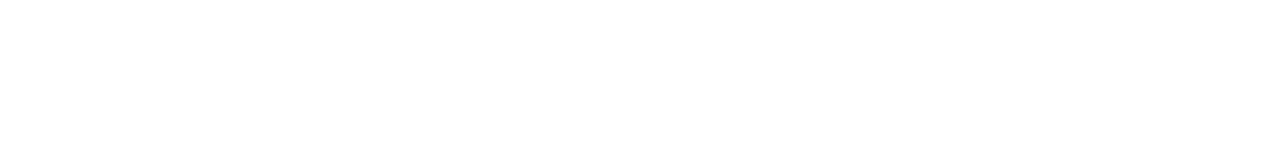
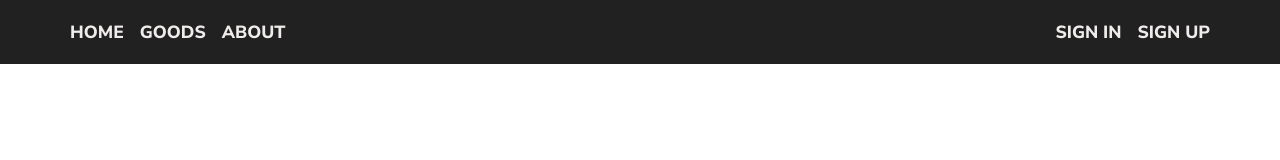
Before and after one commit to BohdanKoleiko/registerAndLoginUsers, a website: page src/index.html in a window 1280 px wide. Drawn offline with nearby package versions, Linux system fonts and the light colour scheme; files that its build step writes are made by us from their sources.

Commit message:
added header to a home page

```diff
--- a/src/index.html
+++ b/src/index.html
@@ -6,10 +6,25 @@
       <meta http-equiv="X-UA-Compatible" content="ie=edge">
 
       <title>Loging and Register users</title>
-      <link rel="stylesheet" href="./css/style.css">
+      <link rel="stylesheet" href="./css/style.min.css">
    </head>
    <body>
-      <header></header>
+      <header class="header">
+         <div class="container">
+            <nav class="nav">
+               <ul class="nav__links">
+                  <li><a href="/">Home</a></li>
+                  <li><a href="/">Goods</a></li>
+                  <li><a href="/">About</a></li>
+               </ul>
+
+               <ul class="nav__login">
+                  <li><a href="./pages/sign-in.html">Sign in</a></li>
+                  <li><a href="/">Sign up</a></li>
+               </ul>
+            </nav>
+         </div>
+      </header>
       <main></main>
       <footer></footer>
 
--- /dev/null
+++ b/src/scss/blocks/header/_header.scss
@@ -0,0 +1,32 @@
+.header {
+   padding: 20px 0;
+   background-color: $bg1;
+}
+
+.nav {
+   display: flex;
+   gap: 2rem;
+
+   color: $second-color;
+   font-weight: 700;
+
+   &__login,
+   &__links {
+      display: flex;
+      align-items: center;
+      gap: 1rem;
+      text-transform: uppercase;
+   }
+
+   &__links {
+      flex-grow: 1;
+   }
+
+   &__login {
+   }
+
+   li a {
+      font-size: 1.1rem;
+      line-height: normal;
+   }
+}
--- a/src/scss/style.scss
+++ b/src/scss/style.scss
@@ -0,0 +1,7 @@
+@import url("https://fonts.googleapis.com/css2?family=Nunito+Sans:opsz,wght@6..12,300;6..12,400;6..12,500;6..12,600;6..12,800;6..12,900&display=swap");
+
+@import "./variables";
+@import "./base";
+@import "./animate";
+@import "./blocks/header/header";
+@import "./blocks/sign-in/sign-in";
```
